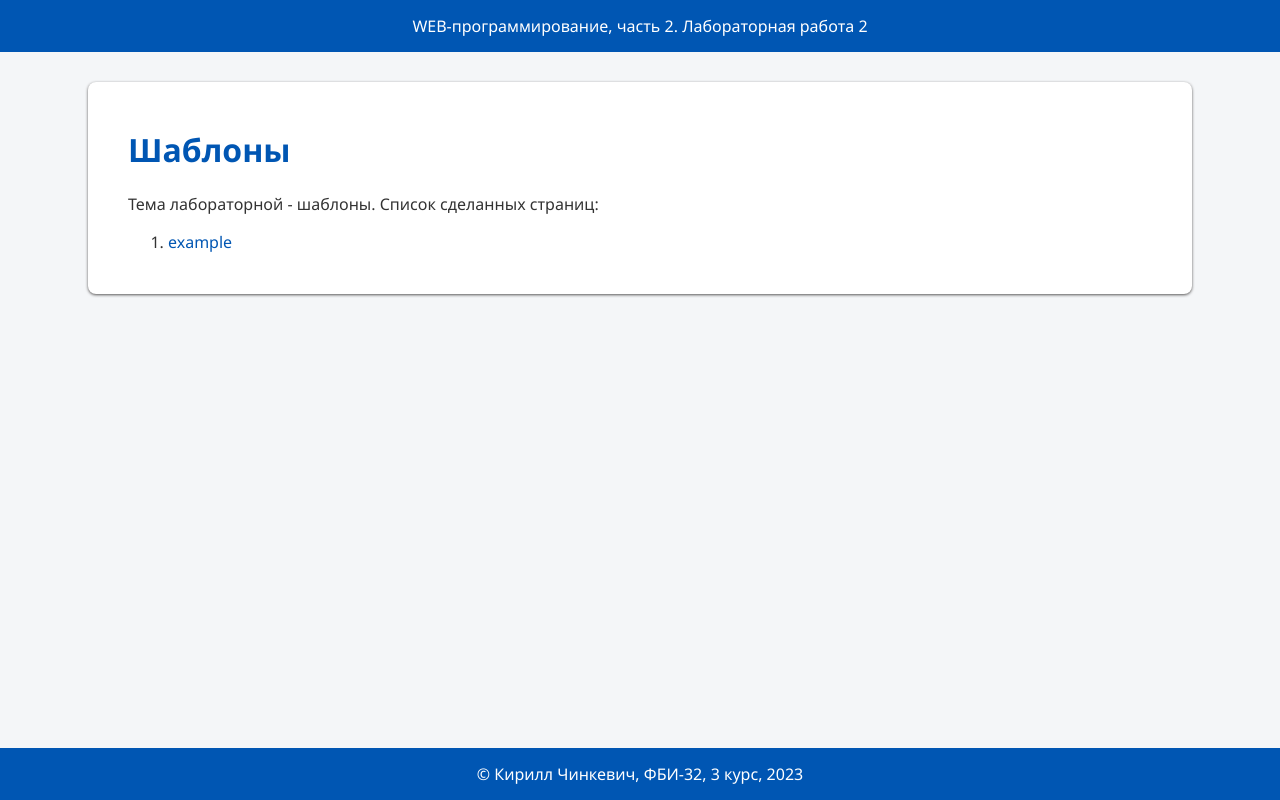
After one commit to ChillaThrilla/web-back-labs, a Flask app: page /lab2/ in a window 1280 px wide. The commit adds this page. Run offline with Flask 3, Linux system fonts and the light colour scheme.

Commit message:
Наследование шаблонов

```diff
--- a/app.py
+++ b/app.py
@@ -339,7 +339,7 @@ def add_flower(name):
 @app.route('/lab2/example')
 def example():
     name = 'Кирилл Чинкевич'
-    lab = '2'
+    lab_num = '2'
     group = 'ФБИ-32'
     course = '3'
     fruits = [
@@ -349,4 +349,8 @@ def example():
         {'name': 'мандарины', 'price': 95},
         {'name': 'манго', 'price': 321}
     ]
-    return render_template('example.html', name=name, lab=lab, group=group, course=course, fruits=fruits)
+    return render_template('example.html', name=name, lab_num=lab_num, group=group, course=course, fruits=fruits)
+
+@app.route('/lab2/')
+def lab():
+    return render_template('lab2.html')
--- a/static/main.css
+++ b/static/main.css
@@ -36,3 +36,12 @@ main {
 h1, h2 {
     color: #0056b3;
 }
+
+a {
+    color: #0056b3;
+    text-decoration: none;
+}
+
+a:hover {
+    text-decoration: underline;
+}
--- /dev/null
+++ b/templates/base.html
@@ -0,0 +1,22 @@
+<!DOCTYPE html>
+<html lang="en">
+<head>
+    <meta charset="UTF-8">
+    <meta name="viewport" content="width=device-width, initial-scale=1.0">
+    <title>Чинкевич Кирилл. {% block lab %} {% endblock %}</title>
+    <link rel="stylesheet" href="{{url_for('static', filename='main.css')}}">
+</head>
+<body>
+    <header>
+        WEB-программирование, часть 2. {{ self.lab() }}
+    </header>
+
+    <main>
+        {% block main %}{% endblock %}
+    </main>
+
+    <footer>
+        &copy; Кирилл Чинкевич, ФБИ-32, 3 курс, 2023
+    </footer>
+</body>
+</html>
--- a/templates/example.html
+++ b/templates/example.html
@@ -3,12 +3,12 @@
 <head>
     <meta charset="UTF-8">
     <meta name="viewport" content="width=device-width, initial-scale=1.0">
-    <title>{% if name %} {{ name }} {% endif %} {% if lab %} Лабораторная работа {{lab}} {% endif %}</title>
+    <title>{% if name %} {{ name }} {% endif %} {% if lab_num %} Лабораторная работа {{lab_num}} {% endif %}</title>
     <link rel="stylesheet" href="{{url_for('static', filename='main.css')}}">
 </head>
 <body>
     <header>
-        WEB-программирование, часть 2. {% if lab %} Лабораторная работа {{lab}} {% endif %}
+        WEB-программирование, часть 2. {% if lab_num %} Лабораторная работа {{lab_num}} {% endif %}
     </header>
 
     <main>
--- /dev/null
+++ b/templates/lab2.html
@@ -0,0 +1,15 @@
+{% extends "base.html" %}
+
+{# номер лабораторной работы: #}
+{% block lab %} Лабораторная работа 2 {% endblock %}
+
+{# основной контент: #}
+{% block main %}
+    <h1>Шаблоны</h1>
+    <div>Тема лабораторной - шаблоны. Список сделанных страниц:</div>
+    <ol>
+        <li>
+            <a href="/lab2/example">example</a>
+        </li>
+    </ol>
+{% endblock %}
```
